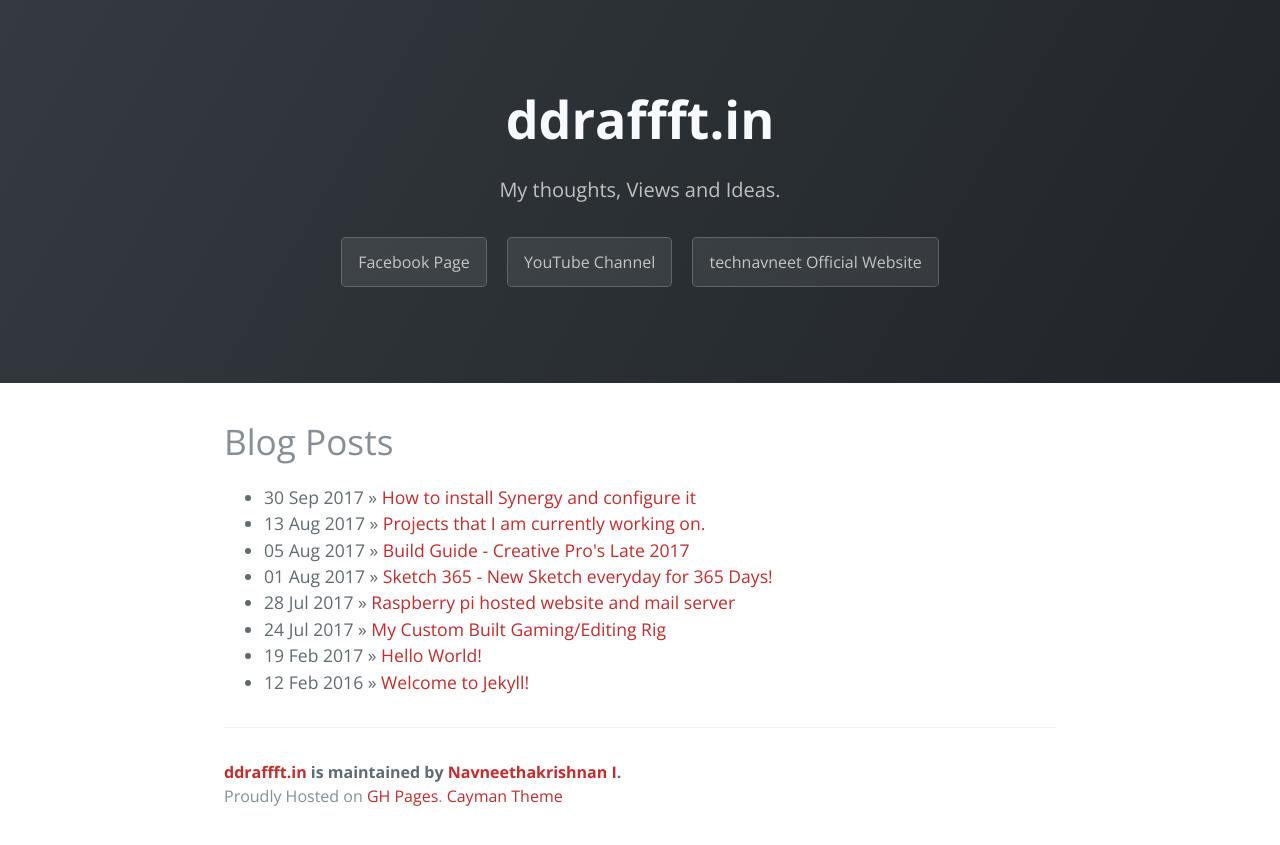
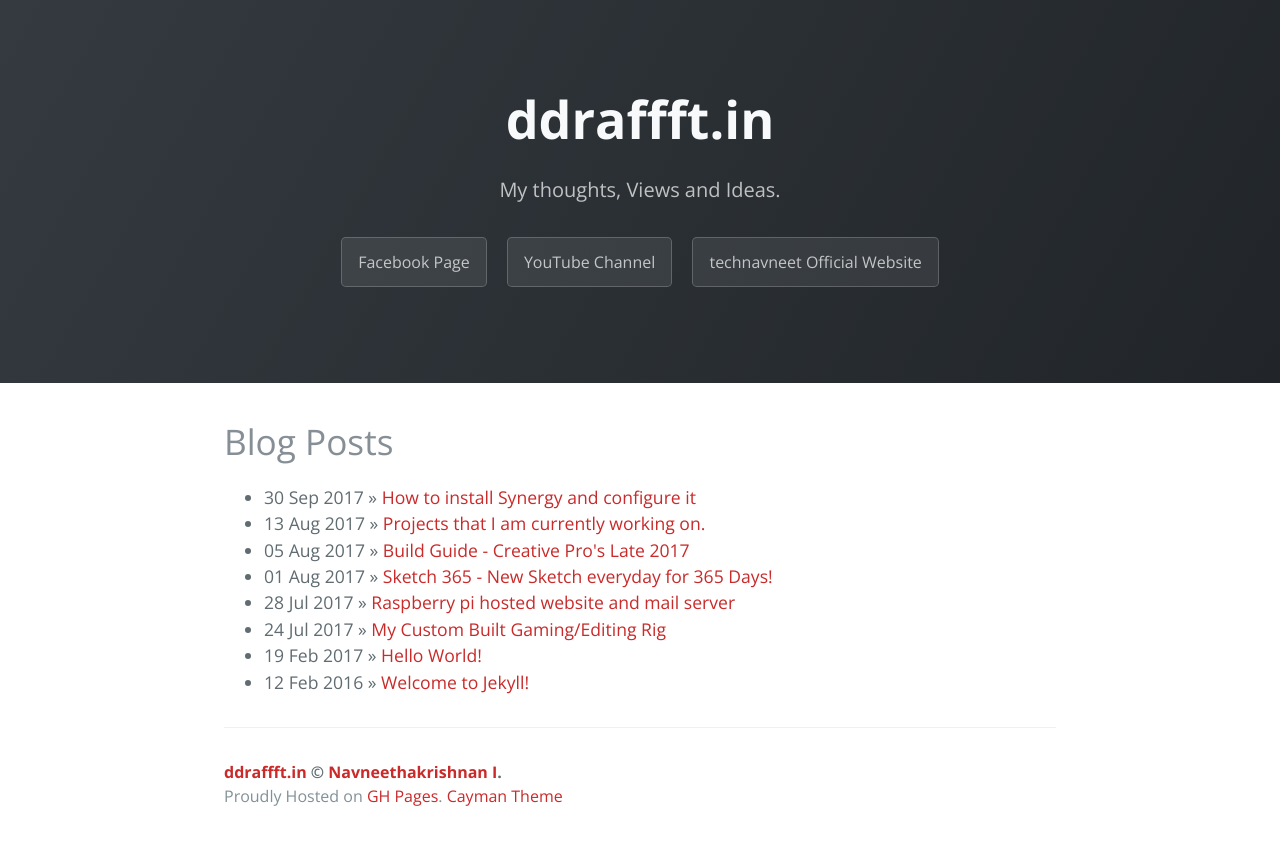
Before and after one commit to Navneet-Suresh/Navneet-Suresh.github.io, a Jekyll site: the page built from index.html, in a window 1280 px wide. Shown: the top 845 px of the page. Built offline with Jekyll 4.4.1, drawn with Linux system fonts in a browser that asks for light colours; nearby versions of some CDN libraries; the list of posts is cut into pages by our own code.

Commit message:
Update page-footer.html

```diff
--- a/_includes/page-footer.html
+++ b/_includes/page-footer.html
@@ -1,4 +1,4 @@
 <footer class="site-footer animated zoomInUp">
-  <span class="site-footer-owner animated fadeInUp"><a href="{{ site.url }}">{{ site.title }}</a> is maintained by <a href="{{ site.author.url }}">{{ site.author.name }}</a>.</span>
+  <span class="site-footer-owner animated fadeInUp"><a href="{{ site.url }}">{{ site.title }}</a> © <a href="{{ site.author.url }}">{{ site.author.name }}</a>.</span>
   <span class="site-footer-credits animated fadeInUp">Proudly Hosted on <a href="https://pages.github.com">GH Pages</a>. <a href="http://github.com/pietromenna/jekyll-cayman-theme">Cayman Theme</a></span>
 </footer>
```
